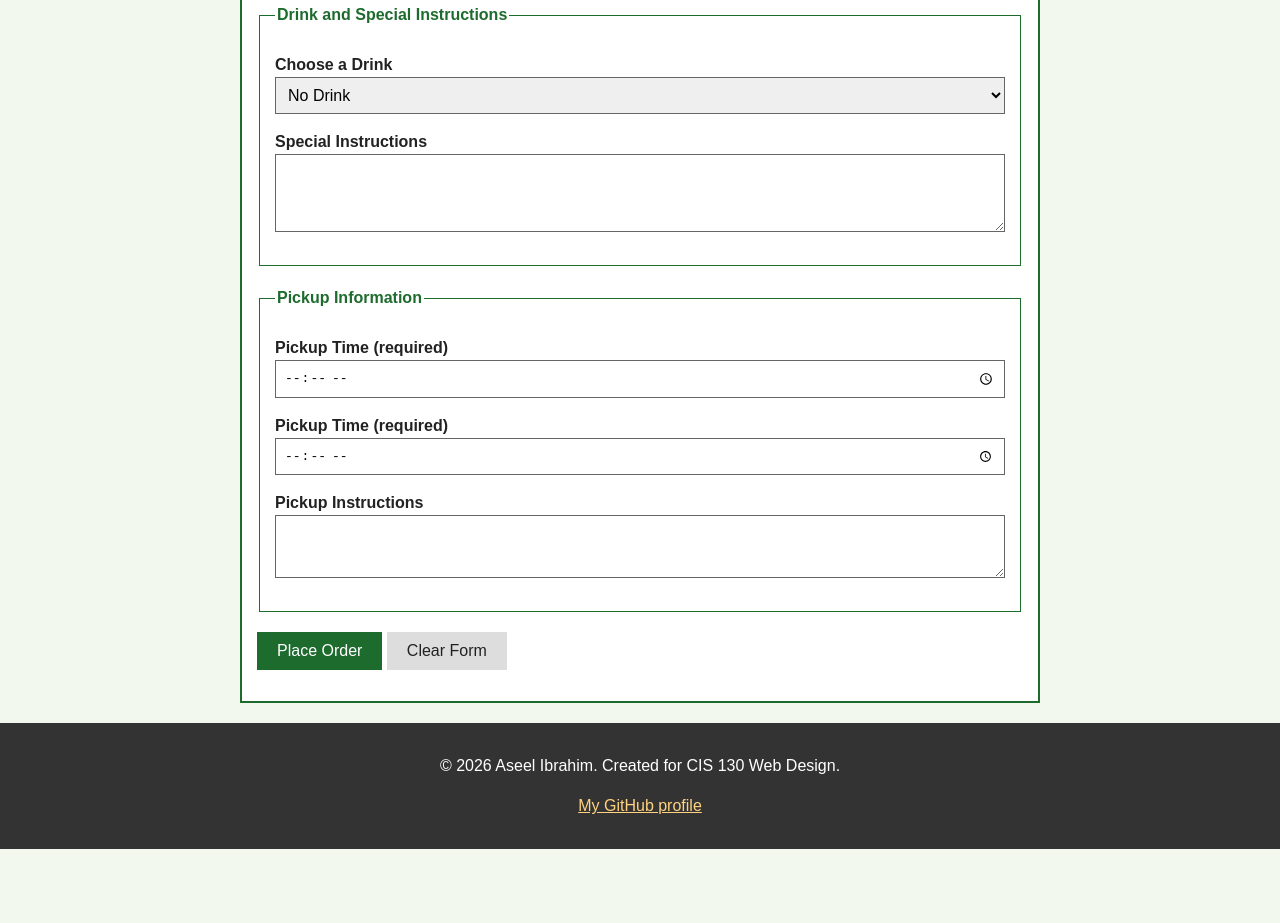
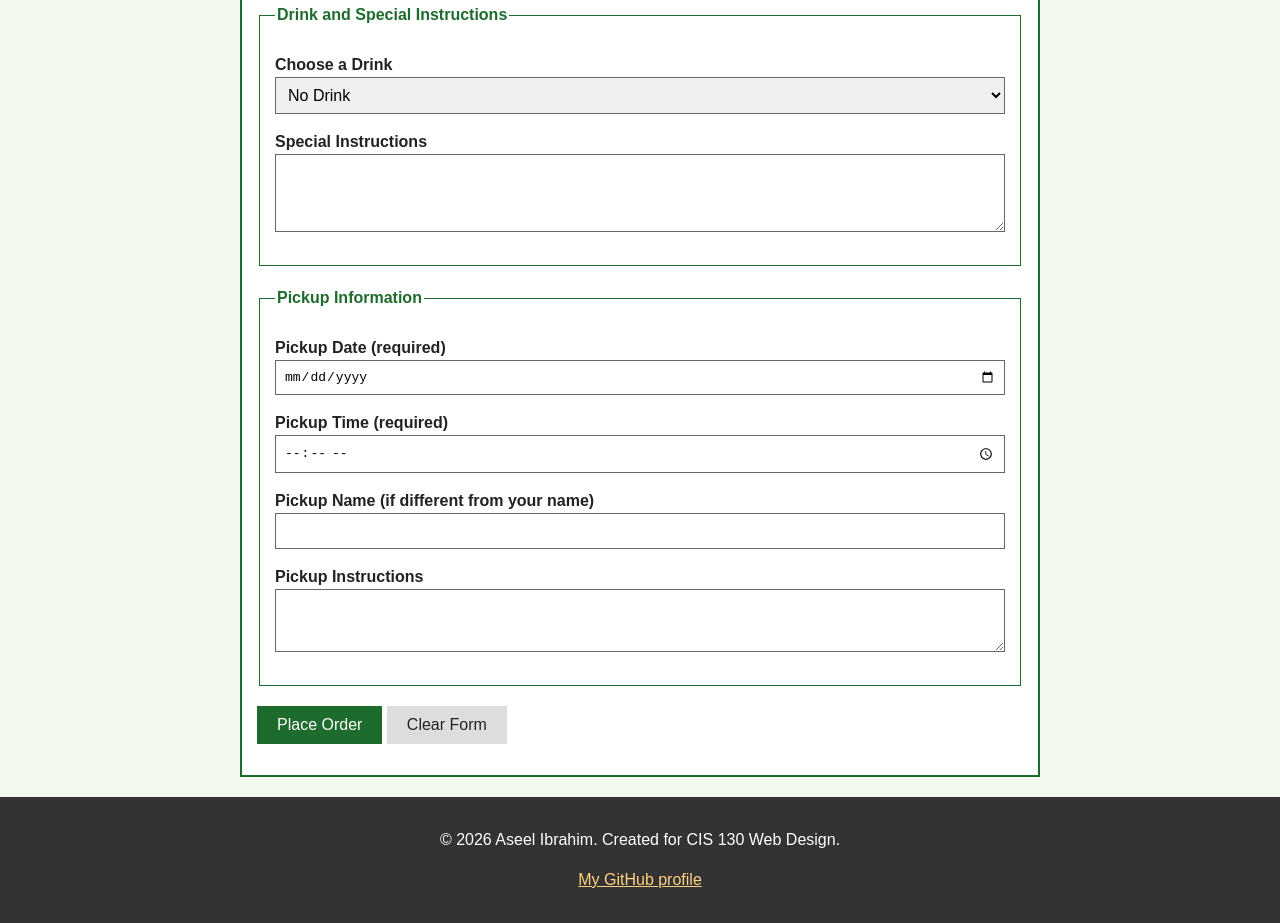
Before and after one commit to aseelibrahim100-glitch/week9assignment, a plain HTML site: page index.html in a window 1280 px wide. Shown: the part 2106-3029 px from the top of the page. Before the commit the page ends 2955 px from the top, so only its background shows below. Drawn offline with Linux system fonts and the light colour scheme.

Commit message:
Add files via upload

```diff
--- a/index.html
+++ b/index.html
@@ -117,12 +117,16 @@
                 <fieldset>
                     <legend>Pickup Information</legend>
                     <p>
+                        <label for="pickup-date">Pickup Date (required)</label><br>
+                        <input type="date" id="pickup-date" name="pickup-date" required>
+                    </p>
+                    <p>
                         <label for="pickup-time">Pickup Time (required)</label><br>
                         <input type="time" id="pickup-time" name="pickup-time" required>
                     </p>
                     <p>
-                       <label for="pickup-time">Pickup Time (required)</label><br>
-                        <input type="time" id="pickup-time" name="pickup-time" required>
+                        <label for="pickup-name">Pickup Name (if different from your name)</label><br>
+                        <input type="text" id="pickup-name" name="pickup-name">
                     </p>
                     <p>
                         <label for="pickup-notes">Pickup Instructions</label><br>
```
